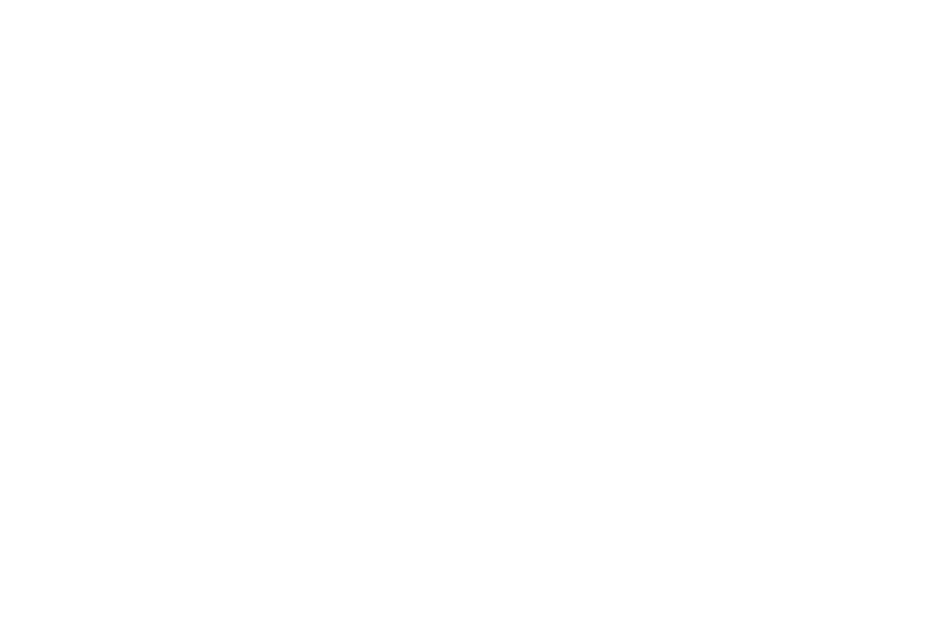
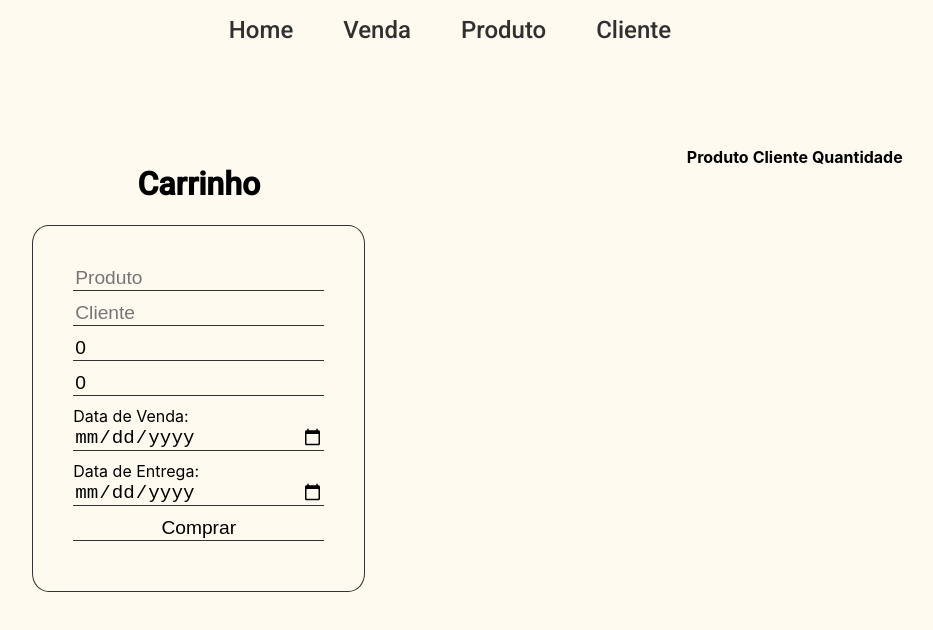
Before and after one commit to WesleyVitor/ProjetoES, a React (Create React App) app: page /venda in a window 1280 px wide. Shown: the top 630 px of the page, without its empty margins (215-1148 px from the left). Built offline with nearby package versions, Linux system fonts and the light colour scheme.

Commit message:
add: home page and sales page

```diff
--- a/src/App.js
+++ b/src/App.js
@@ -1,11 +1,22 @@
+import {BrowserRouter, Routes, Route} from 'react-router-dom';
+import Home from './pages/Home';
+import Product from './pages/Product';
+import Client from './pages/Client';
+import Sale from './pages/Sale';
 
 function App() {
   return (
-    <div className="App">
-      <header className="App-header">
+    <BrowserRouter>
+      <Routes>
+        <Route path="/" element={<Home/>}/>
+        <Route path="/produto" element={<Product/>}/>
+        <Route path="/cliente" element={<Client/>}/>
+        <Route path="/venda" element={<Sale/>}/>
 
-      </header>
-    </div>
+
+      </Routes>
+
+    </BrowserRouter>
   );
 }
 
--- /dev/null
+++ b/src/components/Form/index.js
@@ -0,0 +1,35 @@
+import React,{useState} from 'react';
+
+const Form = ({addSale, initialSale})=>{
+    const [sale, setSale] = useState(initialSale);
+    const keys = Object.keys(initialSale);
+    const handleInputChange = (event)=>{
+        console.log(event.target);
+        const {name, value} = event.target;
+
+        setSale({ ...sale, [name]: value })
+    }
+
+
+    return(
+        <form className='form-sale' onSubmit={(event)=>{
+            event.preventDefault();
+            addSale(sale)
+            setSale(initialSale)
+        }}>
+            <input type="text" name={keys[1]}  value={sale.product} placeholder="Produto" onChange={handleInputChange}/>
+            <input type="text" name={keys[2]} value={sale.client} placeholder="Cliente" onChange={handleInputChange}/>
+            <input type="text" name={keys[3]} value={sale.value} placeholder="Valor" onChange={handleInputChange}/>
+            <input type="text" name={keys[4]} value={sale.size} placeholder="Quantidade" onChange={handleInputChange}/>
+            <label>Data de Venda:</label>
+            <input type="date" name={keys[5]} value={sale.saleDate} onChange={handleInputChange}/>
+            <label>Data de Entrega:</label>
+            <input type="date" name={keys[6]} value={sale.deliveryDate} onChange={handleInputChange}/>
+            <input type="submit" value="Comprar"/>
+
+        </form>
+    );
+
+}
+
+export default Form;
--- /dev/null
+++ b/src/components/Layout/index.js
@@ -0,0 +1,25 @@
+import React from "react";
+import { Link } from "react-router-dom";
+import "./styles.css";
+const Layout = ({children})=>{
+
+    return (
+        <>
+            <header>
+            <ul className="Menu">
+                <li className="itemMenu"><Link to="/">Home</Link></li>
+                <li className="itemMenu"><Link to="/venda" >Venda</Link></li>
+                <li className="itemMenu"><Link to="/produto">Produto</Link></li>
+                <li className="itemMenu"><Link to="/cliente">Cliente</Link></li>
+
+            </ul>
+
+            </header>
+            <main>{children}</main>
+        </>
+
+
+    );
+}
+
+export default Layout;
--- /dev/null
+++ b/src/components/Layout/styles.css
@@ -0,0 +1,36 @@
+@import url('https://fonts.googleapis.com/css2?family=Roboto:wght@400;500&display=swap');
+
+header{
+    margin-bottom: 100px;
+}
+
+.Menu{
+    list-style: none;
+    display: flex;
+    justify-content: center;
+    padding: 0px;
+
+}
+
+.itemMenu{
+    font-family: 'Roboto', sans-serif;
+    font-size: 24px;
+    font-weight: 500;
+    line-height: 28,13px;
+    margin-left: 50px;
+
+
+}
+.itemMenu a{
+    text-decoration: none;
+    color: #303030;
+}
+
+
+
+
+main{
+    margin-left: 88px;
+    display: flex;
+    justify-content: space-around;
+}
--- /dev/null
+++ b/src/components/Table/index.js
@@ -0,0 +1,31 @@
+import React from 'react';
+
+const Table = ({sales})=>{
+    return (
+
+        <table>
+            <thead>
+                <tr>
+                    <th>Produto</th>
+                    <th>Cliente</th>
+                    <th>Quantidade</th>
+                </tr>
+            </thead>
+            <tbody>
+                {
+                    sales.map((sale)=>{
+                        return(
+                            <tr>
+                                <td>{sale.product}</td>
+                                <td>{sale.client}</td>
+                                <td>{sale.size}</td>
+                            </tr>
+                        )
+                    })
+                }
+            </tbody>
+        </table>
+    );
+}
+
+export default Table;
--- a/src/index.css
+++ b/src/index.css
@@ -1,10 +1,13 @@
 body {
   margin: 0;
+  padding: 0;
+  Box-sizing: border-box;
   font-family: -apple-system, BlinkMacSystemFont, 'Segoe UI', 'Roboto', 'Oxygen',
     'Ubuntu', 'Cantarell', 'Fira Sans', 'Droid Sans', 'Helvetica Neue',
     sans-serif;
   -webkit-font-smoothing: antialiased;
   -moz-osx-font-smoothing: grayscale;
+  background: #fffaf0;
 }
 
 code {
--- /dev/null
+++ b/src/pages/Client/index.js
@@ -0,0 +1,8 @@
+import React from 'react';
+
+
+const Client = ()=>{
+    return <h1>Cliente</h1>
+}
+
+export default Client;
--- /dev/null
+++ b/src/pages/Home/index.js
@@ -0,0 +1,24 @@
+import React from 'react';
+import Layout from '../../components/Layout';
+import "./styles.css";
+const Home = ()=>{
+    return (
+        <Layout>
+            <div>
+            <h1 className='titleHome'>Fast Responses Fast Delivery</h1>
+
+            <p className='description'>Mussum Ipsum, cacilds vidis litro abertis.
+                A ordem dos tratores não altera o pão duris.Praesent malesuada urna nisi,
+                quis volutpat erat hendrerit non. Nam vulputate dapibus.Interagi no mé,
+                cursus quis, vehicula ac nisi.Atirei o pau no gatis, per gatis num morreus.</p>
+            </div>
+
+
+            <img className='imageHome' alt='imageHome' src="https://media.istockphoto.com/photos/hanging-tools-picture-id96356725" />
+        </Layout>
+
+
+    )
+}
+
+export default Home;
--- /dev/null
+++ b/src/pages/Home/styles.css
@@ -0,0 +1,24 @@
+.titleHome{
+    font-size: 60px;
+    font-family: "Roboto", sans-serif;
+
+    width: 452px;
+}
+
+.description{
+    font-family: "Roboto", sans-serif;
+    text-align: justify;
+    font-weight: 400;
+    font-size: 19px;
+    width: 441px;
+}
+
+.imageHome{
+    width: 779px;
+    height: 500px;
+
+}
+
+.info{
+    text-align: center;
+}
--- /dev/null
+++ b/src/pages/Product/index.js
@@ -0,0 +1,8 @@
+import React from 'react';
+
+
+const Product = ()=>{
+    return <h1>Produto</h1>
+}
+
+export default Product;
--- /dev/null
+++ b/src/pages/Sale/index.js
@@ -0,0 +1,38 @@
+import React,{useState} from 'react';
+import Layout from '../../components/Layout';
+import "./styles.css";
+import Form from '../../components/Form';
+import Table from '../../components/Table';
+const Sale = ()=>{
+
+    const initialSale = {
+        id:0,
+        product:"",
+        client:"",
+        value:0,
+        size:0,
+        saleDate:"",
+        deliveryDate:""
+    }
+    const [sales, setSales] = useState([])
+
+    const addSale = sale => {
+		sale.id = sales.length + 1
+		setSales([ ...sales, sale ])
+	}
+    console.log(sales);
+    return (
+        <Layout>
+            <div>
+                <h1 className='title-sale'>Carrinho</h1>
+                <Form initialSale={initialSale} addSale={addSale}   />
+            </div>
+            <Table sales={sales}/>
+        </Layout>
+
+
+    );
+
+}
+
+export default Sale;
--- /dev/null
+++ b/src/pages/Sale/styles.css
@@ -0,0 +1,19 @@
+.title-sale{
+    text-align: center;
+    font-family: 'Roboto', sans-serif;
+}
+.form-sale{
+    display: flex;
+    flex-direction: column;
+    border: 1px solid #333;
+    padding: 40px;
+    border-radius: 5%;
+}
+
+.form-sale input{
+    margin-bottom: 10px;
+    border: none;
+    border-bottom: 1px solid #333;
+    font-size: 1.2rem;
+    background: #fffaf0;
+}
```
